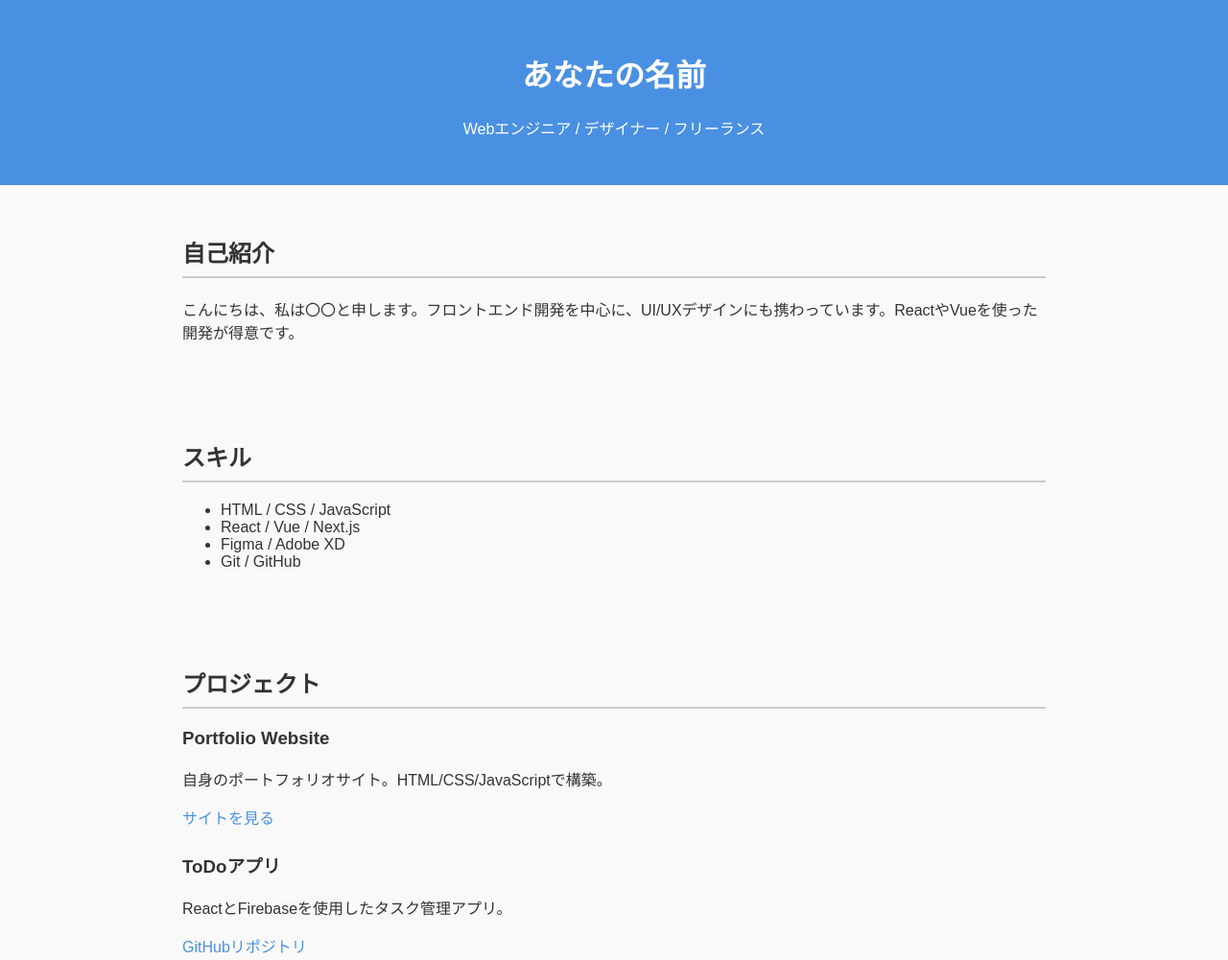
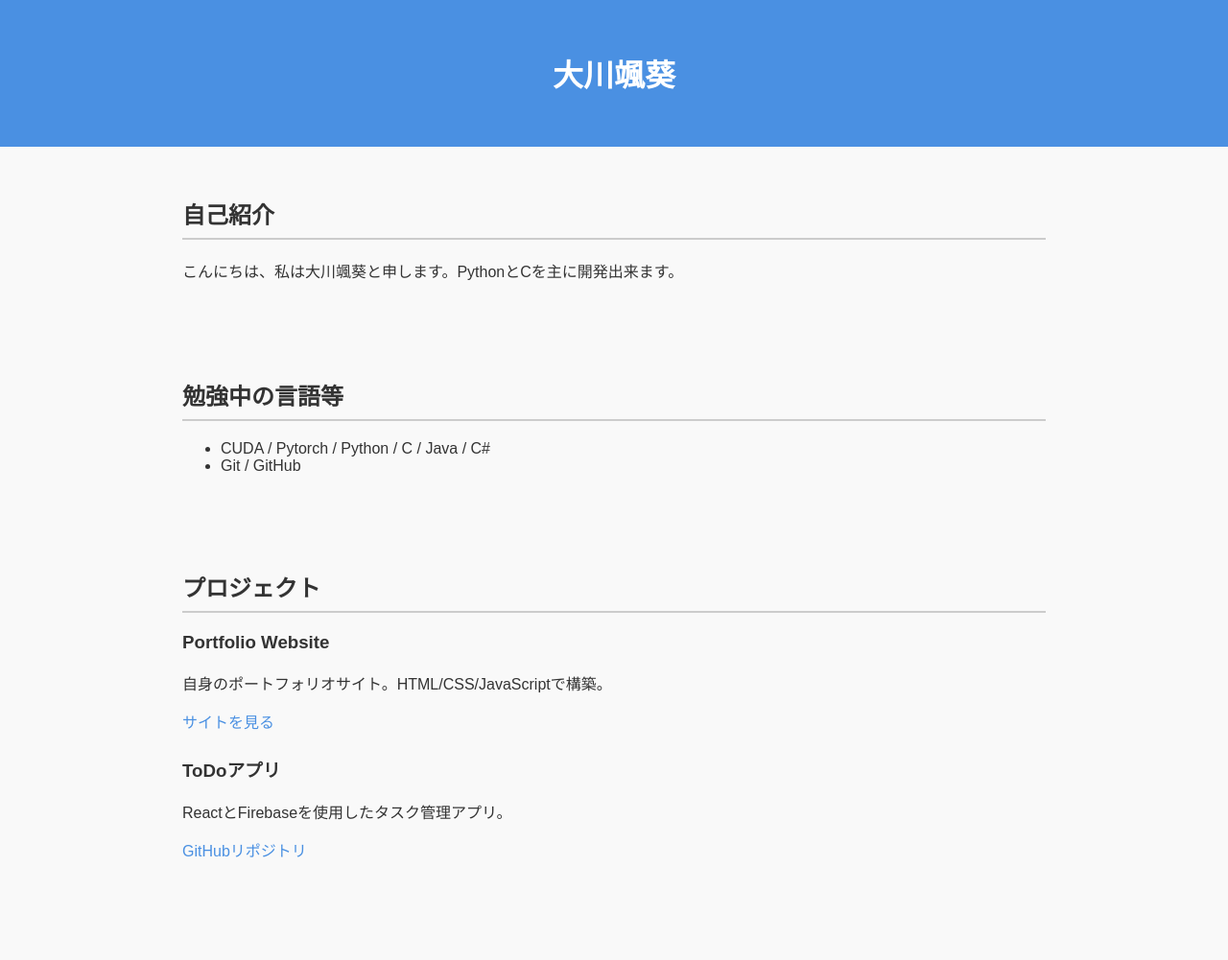
Before and after one commit to Kyuri831/Portfolio, a plain HTML site: page index.html in a window 1280 px wide. Shown: the top 1001 px of the page at 96% size. Drawn offline with Linux system fonts and the light colour scheme.

Commit message:
Update index.html

```diff
--- a/index.html
+++ b/index.html
@@ -44,21 +44,19 @@
 </head>
 <body>
   <header>
-    <h1>あなたの名前</h1>
-    <p>Webエンジニア / デザイナー / フリーランス</p>
+    <h1>大川颯葵</h1>
+    <p></p>
   </header>
 
   <section id="about">
     <h2>自己紹介</h2>
-    <p>こんにちは、私は〇〇と申します。フロントエンド開発を中心に、UI/UXデザインにも携わっています。ReactやVueを使った開発が得意です。</p>
+    <p>こんにちは、私は大川颯葵と申します。PythonとCを主に開発出来ます。</p>
   </section>
 
   <section id="skills">
-    <h2>スキル</h2>
+    <h2>勉強中の言語等</h2>
     <ul>
-      <li>HTML / CSS / JavaScript</li>
-      <li>React / Vue / Next.js</li>
-      <li>Figma / Adobe XD</li>
+      <li>CUDA / Pytorch / Python / C / Java / C#</li>
       <li>Git / GitHub</li>
     </ul>
   </section>
```
